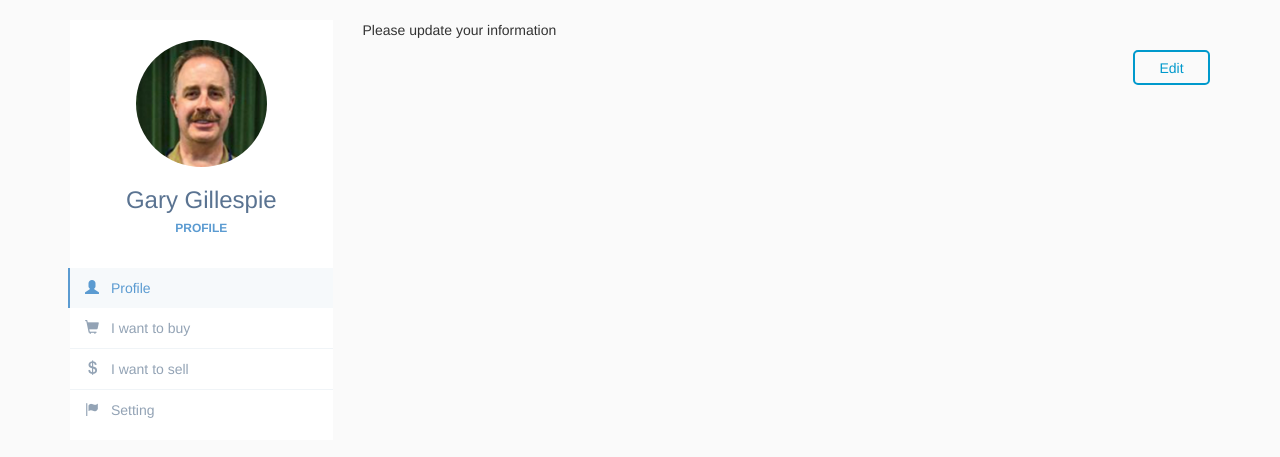
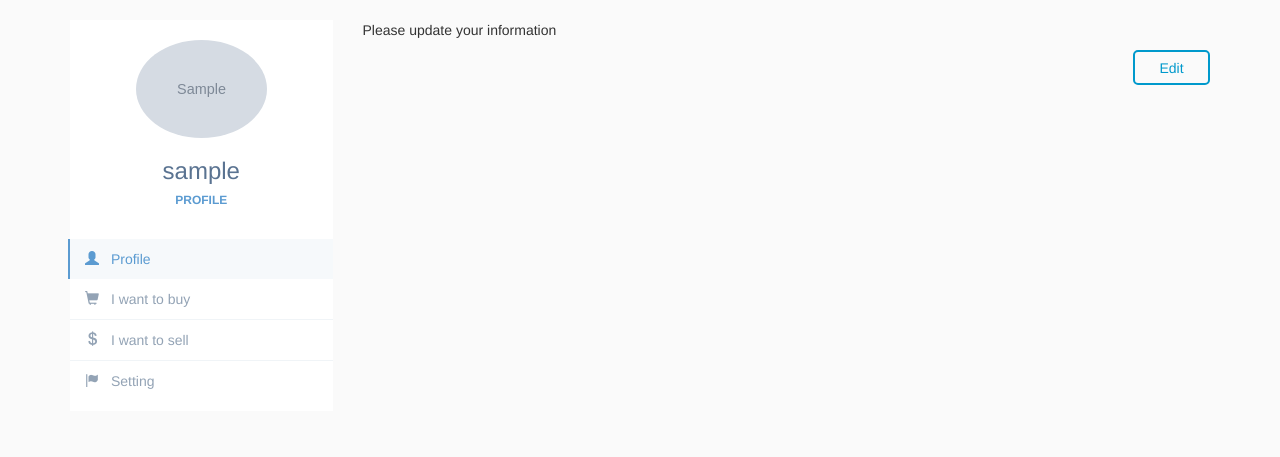
Before and after one commit to seonghwanchoi0203/Garbage-Collector, a Django app: template templates/userinfo.html in a window 1280 px wide. Shown: the part 52-509 px from the top of the page. Run offline with Django 3.2, Linux system fonts and the light colour scheme; the template is opened without the code that fills it: most values are stand-ins (such as "Sample title", 1, 10 or a date in 2020); grey boxes marked "Sample" are stand-in pictures; some libraries are stand-ins or nearby versions.

Commit message:
update user information and layout in seller buyer and user page

```diff
--- a/templates/sell.html
+++ b/templates/sell.html
@@ -272,13 +272,13 @@
       <div class="profile-sidebar">
         <!-- SIDEBAR USERPIC -->
         <div class="profile-userpic">
-          <img src="{% static "media/Gary.jpg" %}" class="img-responsive" alt="">
+          <img src="{{extended_user.photos.url}}" class="img-responsive" alt="">
         </div>
         <!-- END SIDEBAR USERPIC -->
         <!-- SIDEBAR USER TITLE -->
         <div class="profile-usertitle">
           <div class="profile-usertitle-name">
-            <h3 class="media-heading">Gary Gillespie</h3>
+            <h3 class="media-heading">{{extended_user.user.username}}</h3>
           </div>
           <div class="profile-usertitle-job">
             <p>Seller</p>
--- a/templates/userinfo.html
+++ b/templates/userinfo.html
@@ -143,13 +143,13 @@
       <div class="profile-sidebar">
         <!-- SIDEBAR USERPIC -->
         <div class="profile-userpic">
-          <img src="{% static "media/Gary.jpg" %}" class="img-responsive" alt="">
+          <img src="{{extended_user.photos.url}}" class="img-responsive" alt="">
         </div>
         <!-- END SIDEBAR USERPIC -->
         <!-- SIDEBAR USER TITLE -->
         <div class="profile-usertitle">
           <div class="profile-usertitle-name">
-            <h3 class="media-heading">Gary Gillespie</h3>
+            <h3 class="media-heading">{{extended_user.user.username}}</h3>
           </div>
           <div class="profile-usertitle-job">
            <p>Profile</p>
@@ -191,13 +191,21 @@
         {%if extended_user.first%}
         <div class="">
             <center>
-                    <img src="{% static "media/Gary.jpg" %}" name="aboutme" width="140" height="140" border="0" class="img-circle"></a>
+                    <img src="{{extended_user.photos.url}}" name="aboutme" width="140" height="140" border="0" class="img-circle"></a>
                     <h3 class="media-heading">{{extended_user.user.username}} <small>La Jolla</small></h3>
                     <span class="fa fa-star checked"></span>
                     <span class="fa fa-star checked"></span>
                     <span class="fa fa-star checked"></span>
                     <span class="fa fa-star checked"></span>
                     <span class="fa fa-star checked"></span>
+                    <form method="get"  onsubmit="" action='../editBio/' enctype="multipart/form-data">
+                 <div style="float:right;">
+                     <button name="edit"
+                             type="submit"
+                             style="width: 5.5em; height: 2.5em;color: #0099CC;background-color: transparent;border: 2px solid #0099CC; border-radius: 5px; text-transform">Edit</button>
+                 </div>
+                 {% csrf_token %}
+             </form>
             </center>
             <hr>
             <center>
--- a/templates/userprof.html
+++ b/templates/userprof.html
@@ -210,13 +210,13 @@
       <div class="profile-sidebar">
         <!-- SIDEBAR USERPIC -->
         <div class="profile-userpic">
-          <img src="{% static "media/Gary.jpg" %}" class="img-responsive" alt="">
+          <img src="{{extended_user.photos.url}}" class="img-responsive" alt="">
         </div>
         <!-- END SIDEBAR USERPIC -->
         <!-- SIDEBAR USER TITLE -->
         <div class="profile-usertitle">
           <div class="profile-usertitle-name">
-            <h3 class="media-heading">Gary Gillespie</h3>
+            <h3 class="media-heading">{{extended_user.user.username}}</h3>
           </div>
           <div class="profile-usertitle-job">
             <p>Buyer</p>
```
